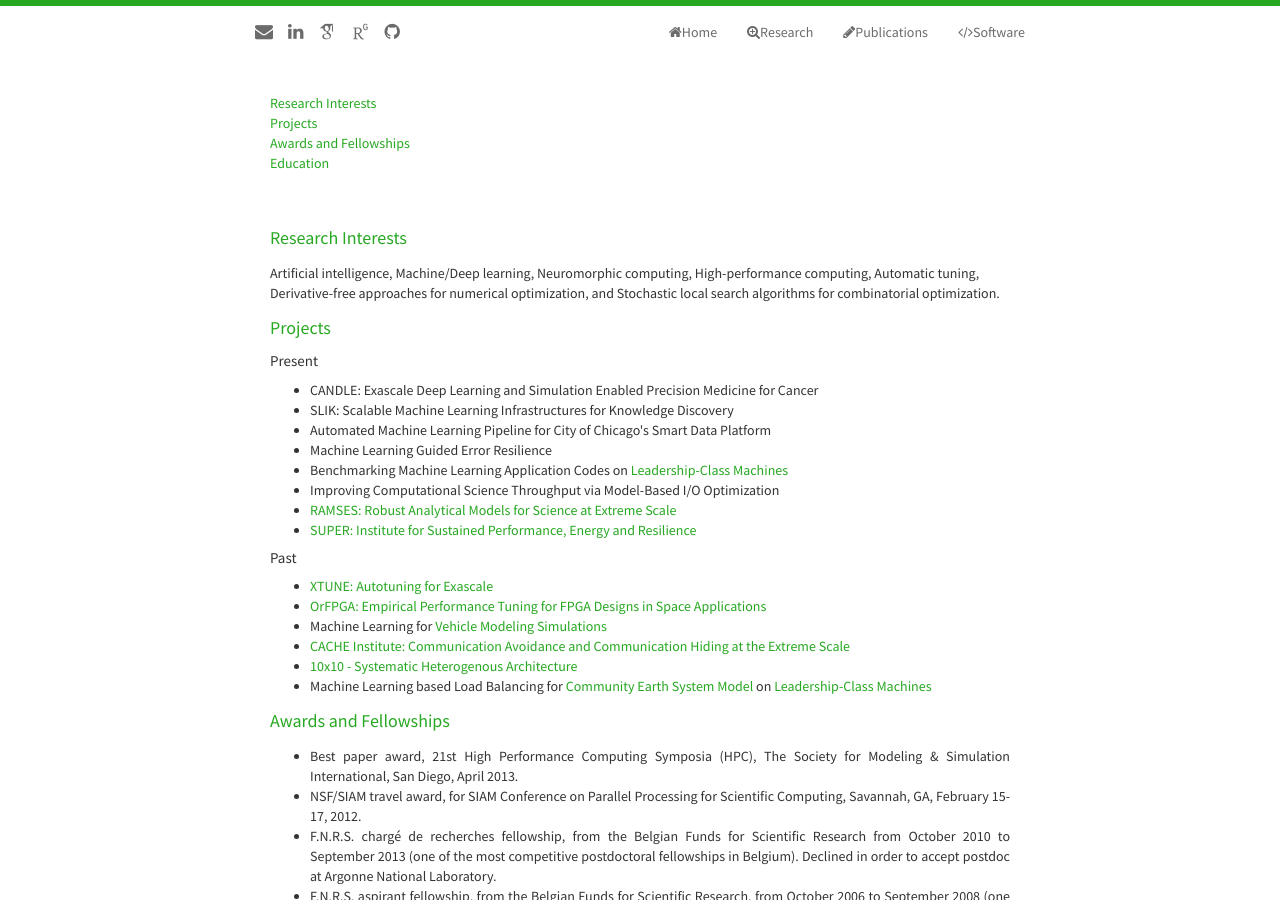
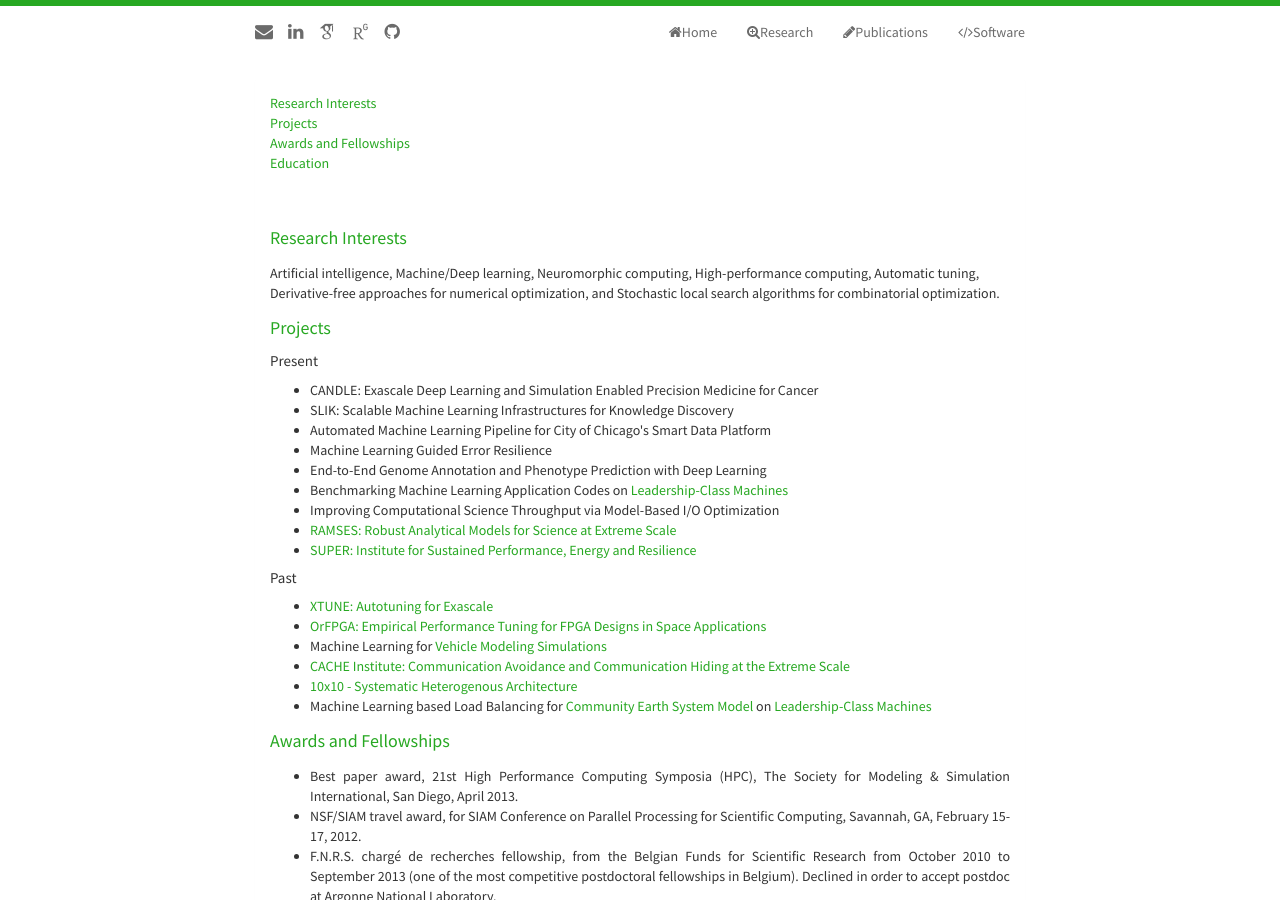
Before and after one commit to pbalapra/pbalapra.github.io, a Jekyll site: the page built from research.html, in a window 1280 px wide and 900 px high. Built offline with Jekyll 4.4.1, drawn with Linux system fonts in a browser that asks for light colours; nearby versions of some CDN libraries; some web fonts are replaced.

Commit message:
research projects update

```diff
--- a/_includes/research.html
+++ b/_includes/research.html
@@ -25,6 +25,7 @@
     <li> SLIK: Scalable Machine Learning Infrastructures for Knowledge Discovery</a></li>
     <li> Automated Machine Learning Pipeline for City of Chicago's Smart Data Platform</a></li>
     <li> Machine Learning Guided Error Resilience </a></li>
+    <li> End-to-End Genome Annotation and Phenotype Prediction with Deep Learning </a></li>
     <li> Benchmarking Machine Learning Application Codes on <a href="https://www.alcf.anl.gov/mira" target="_blank"> Leadership-Class Machines</a></li>
     <li> Improving Computational Science Throughput via Model-Based I/O Optimization </a></li>
     <li><a href="https://sites.google.com/site/ramsesdoeproject/" target="_blank">RAMSES: Robust Analytical Models for Science at Extreme Scale </a>  </li>
```
